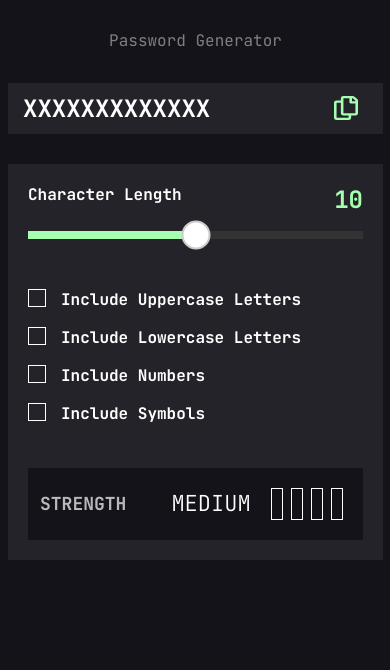
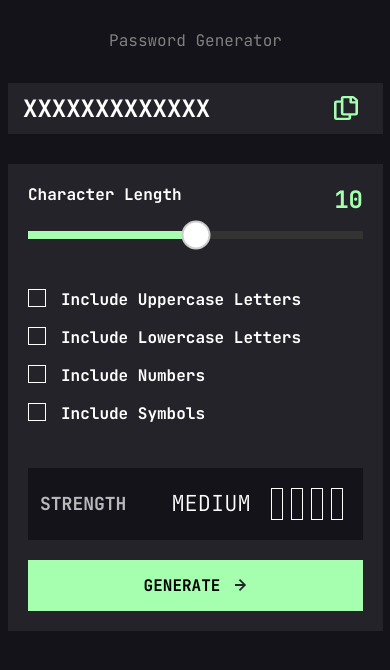
Before and after one commit to jrybarski/generator-password, a plain HTML site: page starter-code/index.html in a window 390 px wide. Drawn offline with Linux system fonts and the light colour scheme.

Commit message:
mobile design done

```diff
--- a/starter-code/index.html
+++ b/starter-code/index.html
@@ -75,10 +75,17 @@
         <div class="strength">
           <h1>STRENGTH</h1>
           <h2 class="strength-level">MEDIUM</h2>
-          <div class="strength-visual"></div>
-          <div class="strength-visual"></div>
-          <div class="strength-visual"></div>
-          <div class="strength-visual"></div>
+          <div id="str1" class="strength-visual"></div>
+          <div id="str2" class="strength-visual"></div>
+          <div id="str3" class="strength-visual"></div>
+          <div id="str4" class="strength-visual"></div>
+        </div>
+        <div class="button-generate">
+          <h1>GENERATE</h1>
+          <img
+            src="/starter-code/assets/images/icon-arrow-right.svg"
+            alt="arrow right"
+          />
         </div>
       </div>
     </div>
--- a/style.css
+++ b/style.css
@@ -149,3 +149,18 @@ h2 {
   border: 1px solid white;
   margin-right: 8px;
 }
+
+.button-generate {
+  background-color: var(--green);
+  display: flex;
+  justify-content: center;
+  color: black;
+  padding: 15px 10px;
+  align-items: center;
+  margin-top: 20px;
+}
+.button-generate img {
+  width: 12px;
+  height: 12px;
+  margin-left: 15px;
+}
```
